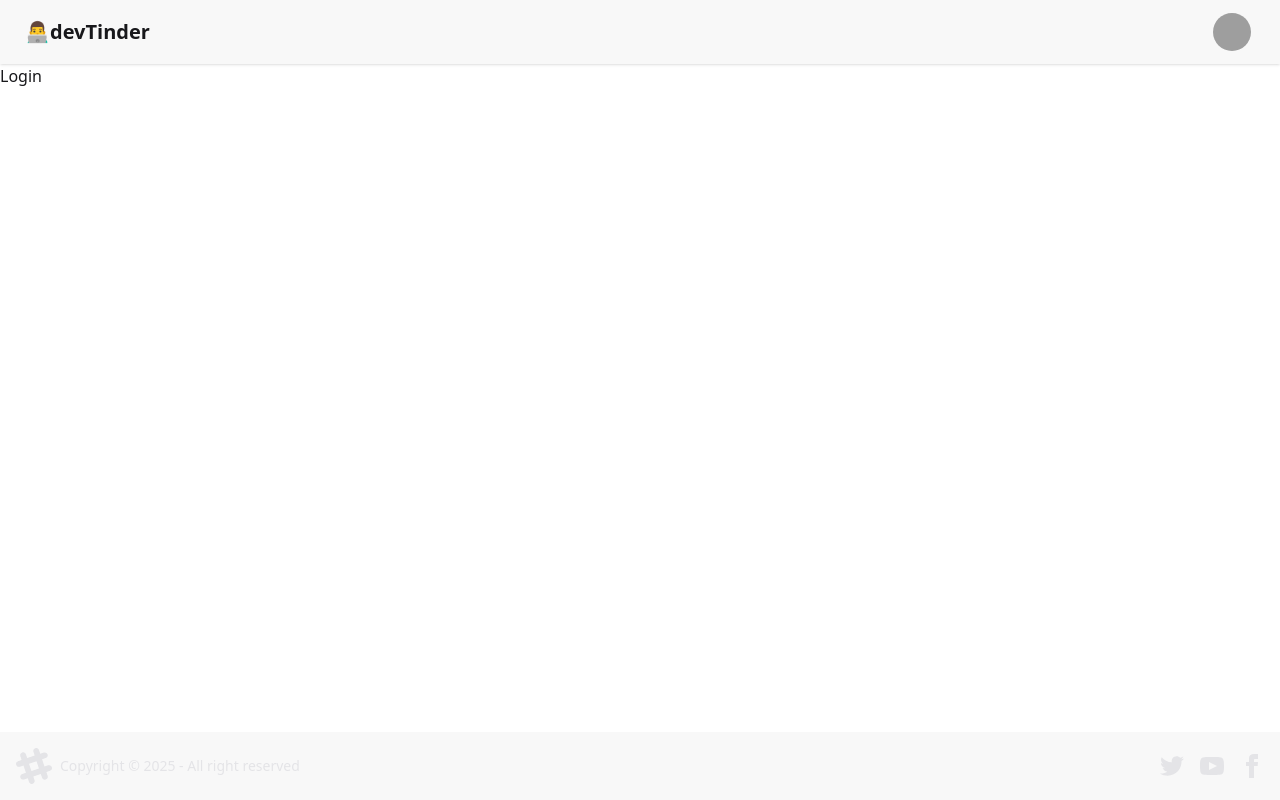
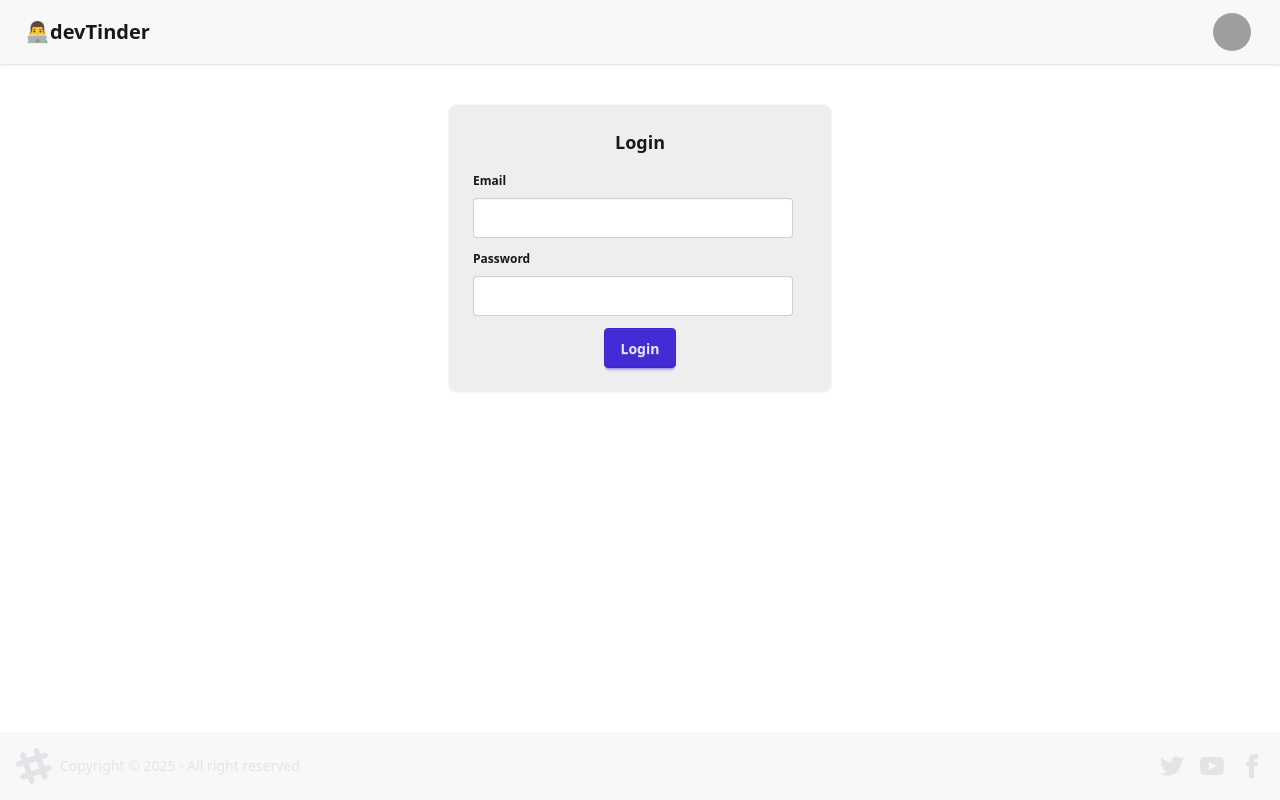
Before and after one commit to ADDI014/DevTinder-Web, a React (Vite) app: page /login in a window 1280 px wide. Built offline with nearby package versions, Linux system fonts and the light colour scheme; grey boxes are pictures that could not be loaded.

Commit message:
login page UI

```diff
--- a/src/components/Login.jsx
+++ b/src/components/Login.jsx
@@ -2,8 +2,27 @@
 
 const Login = () => {
   return (
+    <div className='flex justify-center my-10'>
+      <div className="card card-border bg-base-300 w-96">
+  <div className="card-body">
+    <h2 className="card-title flex justify-center">Login</h2>
     <div>
-      Login
+      <fieldset className="fieldset">
+  <legend className="fieldset-legend">Email</legend>
+  <input type="text" className="input" />
+</fieldset>
+
+    <fieldset className="fieldset">
+  <legend className="fieldset-legend">Password</legend>
+  <input type="text" className="input" />
+</fieldset>
+    </div>
+
+    <div className="card-actions justify-center">
+      <button className="btn btn-primary">Login</button>
+    </div>
+  </div>
+</div>
     </div>
   )
 }
```
